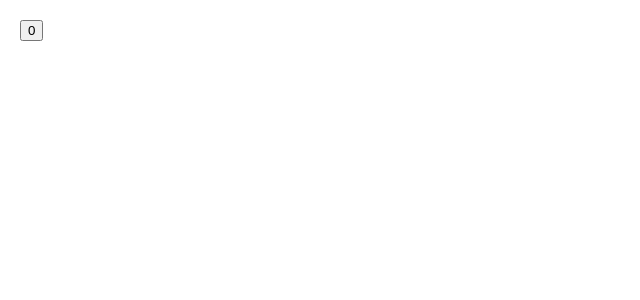
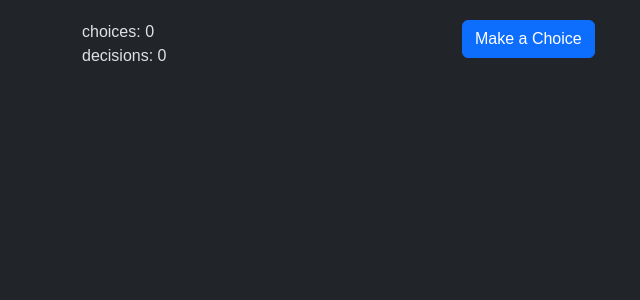
Before and after one commit to Jacob-Hatanaka/Daily-Choice.github.io, a React (Create React App) app: page / in a window 1280 px wide. Shown: the top 300 px of the page, without its empty margins (0-640 px from the left). Built offline with nearby package versions, Linux system fonts and the light colour scheme.

Commit message:
choice button and resources

```diff
--- a/package.json
+++ b/package.json
@@ -12,7 +12,9 @@
     "eject": "react-scripts eject"
   },
   "dependencies": {
+    "bootstrap": "^5.3.8",
     "react": "^19.2.0",
+    "react-bootstrap": "^2.10.10",
     "react-dom": "^19.2.0",
     "react-scripts": "^5.0.0",
     "universal-cookie": "^8.0.1"
--- a/public/index.html
+++ b/public/index.html
@@ -1,9 +1,9 @@
 <!DOCTYPE html>
-<html lang="en">
+<html lang="en" data-bs-theme="dark">
 <head>
   <meta charset="UTF-8">
   <meta name="viewport" content="width=device-width, initial-scale=1.0">
-  <title>Document</title>
+  <title>Daily Choice</title>
 </head>
 <body>
   <div id="root"></div>
--- a/src/App.js
+++ b/src/App.js
@@ -1,16 +1,64 @@
 'use client';
-import { useState } from "react";
+import { useEffect, useState } from "react";
+import { Button, Col, Container, Row } from "react-bootstrap";
 import Cookies from 'universal-cookie';
 const cookies = new Cookies();
+// npm run deploy to crerate a gh-pages branch with the build folder
+let Game = {};
 
-let Game = {};
-cookies.get('value') ? Game.value = parseInt(cookies.get('value')) : Game.value = 0;
-Game.ValueClick=function() {
-  console.log('clicked');
-  cookies.set('value', ++Game.value, { path: '/' });//cookies.get('value')
-  document.getElementById('addValue').innerHTML = Game.value;
+class Resource {
+  constructor(name, amount) {
+    this.name = name;
+    this.amount = cookies.get(name) ? parseInt(cookies.get(name)) : amount;
+  }
+  addAmount(amount) {
+    this.amount += amount;
+    cookies.set(this.name, this.amount, { path: '/' });
+    document.getElementById(this.name).innerHTML = this.name + ': ' + this.amount;
+  }
+}
+Game.resources = {
+  choices: new Resource('choices', 0),
+  decisions: new Resource('decisions', 0),
+}
+cookies.get('lastChoiceClick') ? Game.lastDate = parseInt(cookies.get('lastChoiceClick')) : Game.lastDate = null;
+Game.ChoiceClick = function () {
+  Game.resources.choices.addAmount(1);
+  cookies.set('lastChoiceClick', getNumericalDate(), { path: '/' });
+  //document.getElementById('addValue').innerHTML = Game.value;
+}
+
+function getNumericalDate() {
+  let date = new Date();
+  return parseInt(date.getFullYear() + '' + (date.getMonth() + 1) + '' + date.getDate());
 }
 
 export default function App() {
-  return <button id="addValue" onClick={function(){Game.ValueClick()}}>{Game.value}</button>;
+  const [currentTime, setCurrentTime] = useState(getNumericalDate());
+
+  useEffect(() => {
+    const intervalId = setInterval(() => {
+      setCurrentTime(getNumericalDate());
+    }, 60 * 1000); // Update every 60 seconds (1 minute)
+
+    return () => clearInterval(intervalId);
+  }, []);
+  console.log(Game.resources);
+  console.log(currentTime, cookies.get('lastChoiceClick'));
+  return (
+    <div>
+      <Container>
+        <Row>
+          <Col>
+            {Object.entries(Game.resources).map(([key, value]) => (
+              <div id={value.name} key={key}>{value.name}: {value.amount}</div>
+            ))}
+          </Col>
+          <Col xs="8">
+            <Button id="addValue" onClick={function () { Game.ChoiceClick(); document.getElementById('addValue').disabled=true; }} disabled={cookies.get('lastChoiceClick') && cookies.get('lastChoiceClick') === currentTime}>Make a Choice</Button>
+          </Col>
+        </Row>
+      </Container>
+    </div>
+  );
 }
--- a/src/index.js
+++ b/src/index.js
@@ -1,6 +1,8 @@
 import { StrictMode } from "react";
 import { createRoot } from "react-dom/client";
+import 'bootstrap/dist/css/bootstrap.min.css';
 import "./styles.css";
+
 
 import App from "./App";
 
```
Also changed, not shown: 12 other files (tests, documents, lock files or other folders).
